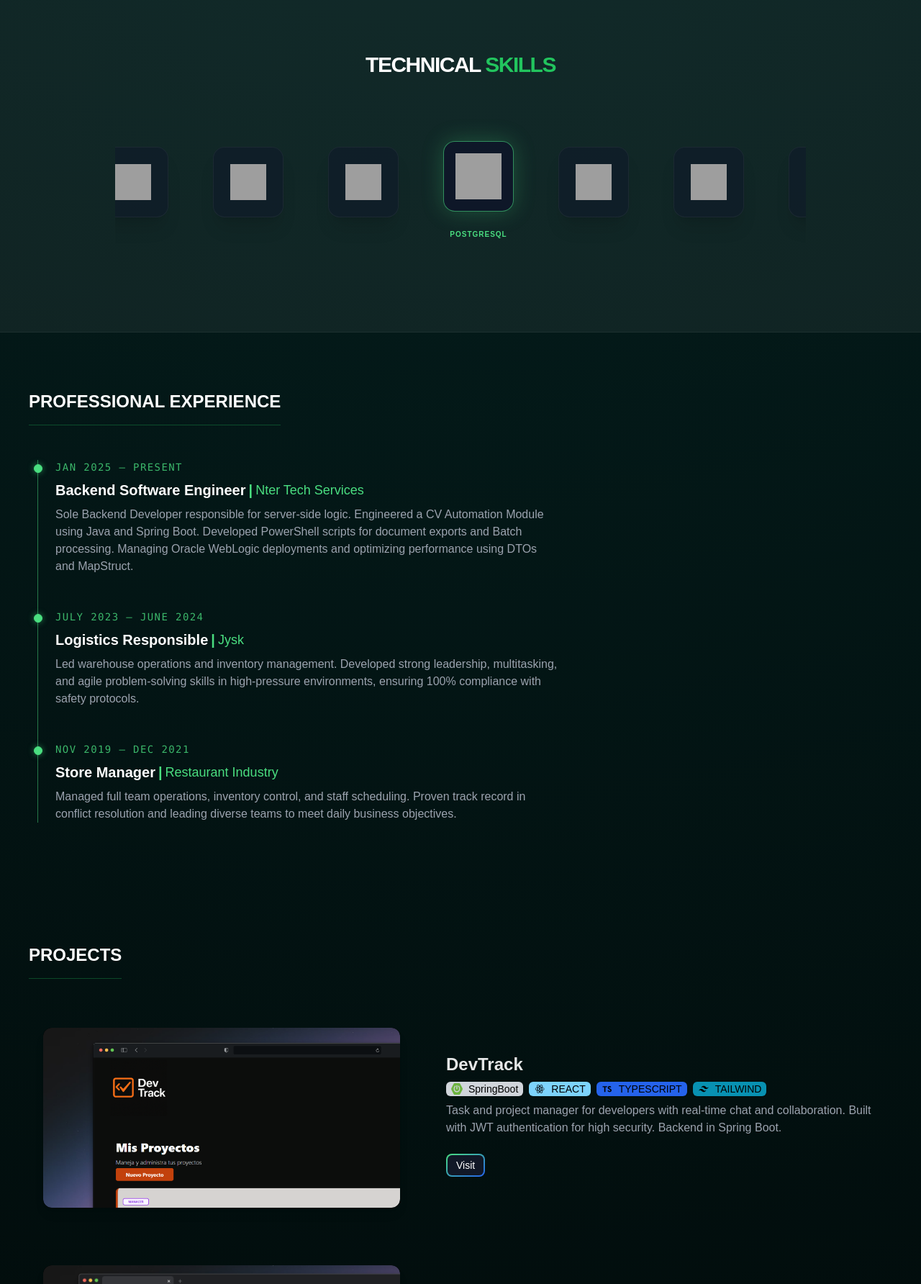
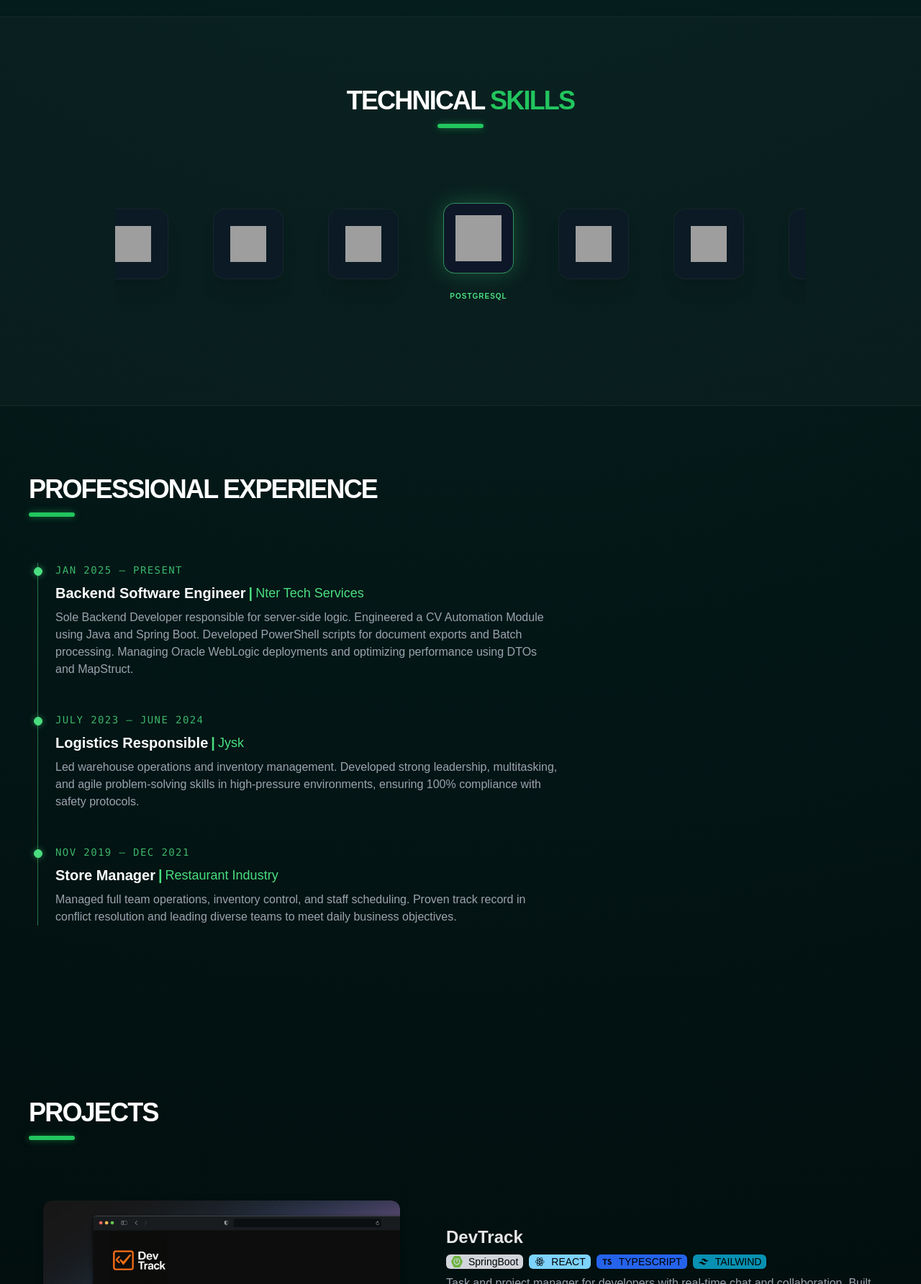
Before and after one commit to bricenocode/portfolio-bricenocode, an Astro site: page / in a window 1280 px wide. Shown: the part 820-2604 px from the top of the page at 72% size. Built offline with nearby package versions, Linux system fonts and the light colour scheme; Astro itself is replaced by a stand-in of ours; grey boxes are pictures that could not be loaded; a web font is replaced by a local one.

Commit message:
Adding new styles

```diff
--- a/src/components/SectionContainer.astro
+++ b/src/components/SectionContainer.astro
@@ -1,6 +1,6 @@
 
 
 
-<section id={Astro.props.id} class={` w-[300px] md:w-[600px]  lg:w-[700px] xl:w-[1280px] md:mx-auto mr-10 ${Astro.props.class} `}>
+<section id={Astro.props.id} class={` w-[350px] md:w-[600px]  lg:w-[700px] xl:w-[1280px] md:mx-auto mr-10 ${Astro.props.class} `}>
   <slot/>
 </section>
--- a/src/pages/index.astro
+++ b/src/pages/index.astro
@@ -6,7 +6,6 @@ import SocialPill from "../Icons/SocialPill.astro";
 import InstagramIcon from "../Icons/InstagramIcon.astro";
 import LinkdinIcon from "../Icons/LinkdinIcon.astro";
 import GitHubIcon from "../Icons/GitHubIcon.astro";
-import GmailIcon from "../Icons/GmailIcon.astro";
 import TechCarousel from "../components/TechCarousel.astro";
 import Experience from "../components/Experience.astro";
 import CardProject from "../components/CardProject.astro";
@@ -14,33 +13,42 @@ import { uiData } from "../constants/languages.js";
 ---
 
 <Layout title="BRICENOCODE | Backend Software Engineer">
-  <main class="w-full" id= "main">
+  <main class="w-full" id="main">
 
     <About />
 
-    <div class="flex justify-center gap-4 flex-wrap px-4 mb-24">
+    <div class="flex justify-center gap-4 flex-wrap px-4 mb-32">
       <SocialPill href="https://github.com/bricenocode/"><GitHubIcon class="size-5" /> GitHub</SocialPill>
       <SocialPill href="https://www.linkedin.com/in/bricenodev/"><LinkdinIcon class="size-5" /> LinkedIn</SocialPill>
       <SocialPill href="https://www.instagram.com/migueldbg_/"><InstagramIcon class="size-5" /> Instagram</SocialPill>
     </div>
 
-    <section id = "skills" class="w-full bg-white/5 py-20 border-y border-white/5">
+    <section id="skills" class="w-full bg-white/[0.02] py-24 border-y border-white/5">
       <div class="max-w-5xl mx-auto px-4">
-        <h2 class="text-center text-white text-3xl font-black uppercase tracking-tighter mb-12">
-          <span id="tech-title-white"></span> <span id="tech-title-green" class="text-green-500"></span>
-        </h2>
+        <div class="flex flex-col items-center text-center mb-16">
+          <h2 class="text-white text-3xl md:text-4xl font-black uppercase tracking-tighter">
+            <span id="tech-title-white"></span> <span id="tech-title-green" class="text-green-500"></span>
+          </h2>
+          <div class="h-1.5 w-16 bg-green-500 mt-3 rounded-full shadow-[0_0_10px_rgba(34,197,94,0.5)]"></div>
+        </div>
         <TechCarousel />
       </div>
     </section>
 
-    <SectionContainer id="experience" class="py-20 px-10">
-       <h2 id="title-experience" class="text-white text-2xl font-bold uppercase mb-12 border-b border-green-500/30 pb-4 inline-block"></h2>
-       <Experience />
+    <SectionContainer id="experience" class="py-24 md:px-10">
+      <div class="flex flex-col items-center md:items-start text-center md:text-left mb-16">
+        <h2 id="title-experience" class="text-white text-3xl md:text-4xl font-black uppercase tracking-tighter"></h2>
+        <div class="h-1.5 w-16 bg-green-500 mt-3 rounded-full shadow-[0_0_10px_rgba(34,197,94,0.5)]"></div>
+      </div>
+      <Experience />
     </SectionContainer>
 
-    <SectionContainer id="projects" class="py-10 px-10">
-       <h2 id="title-projects" class="text-white text-2xl font-bold uppercase mb-12 border-b border-green-500/30 pb-4 inline-block"></h2>
-       <CardProject />
+    <SectionContainer id="projects" class="py-24 px-6 md:px-10">
+      <div class="flex flex-col items-center md:items-start text-center md:text-left mb-16">
+        <h2 id="title-projects" class="text-white text-3xl md:text-4xl font-black uppercase tracking-tighter"></h2>
+        <div class="h-1.5 w-16 bg-green-500 mt-3 rounded-full shadow-[0_0_10px_rgba(34,197,94,0.5)]"></div>
+      </div>
+      <CardProject />
     </SectionContainer>
 
   </main>
@@ -51,10 +59,12 @@ import { uiData } from "../constants/languages.js";
     const data = uiData[lang];
     document.getElementById('title-experience').textContent = data.sections.exp;
     document.getElementById('title-projects').textContent = data.sections.projects;
+
     const techWords = data.tech.title.split(' ');
     document.getElementById('tech-title-white').textContent = techWords[0];
     document.getElementById('tech-title-green').textContent = techWords.slice(1).join(' ');
   }
+
   window.addEventListener('langChanged', (e) => updateIndex(e.detail));
   updateIndex(localStorage.getItem('pref-lang') || 'en');
 </script>
```
